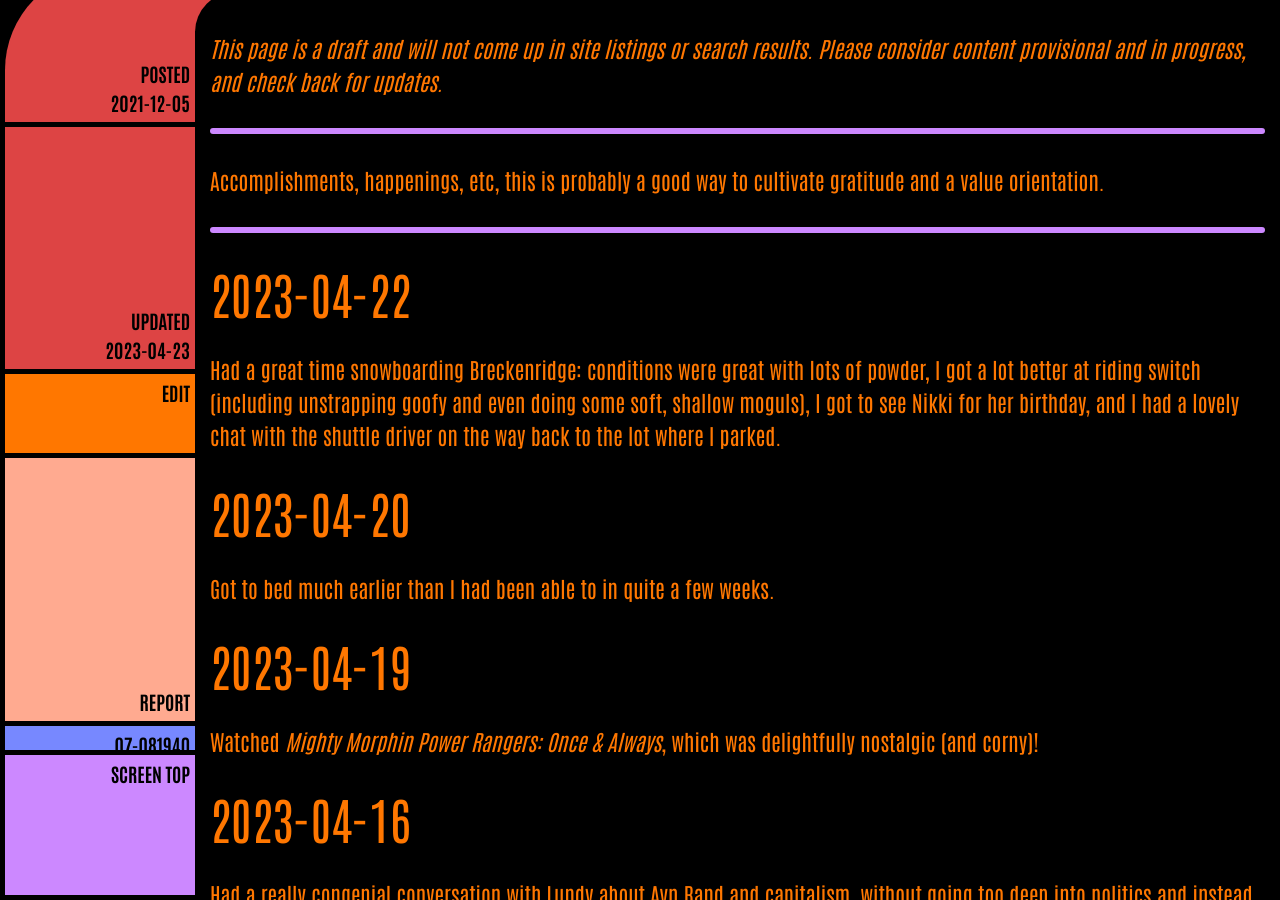
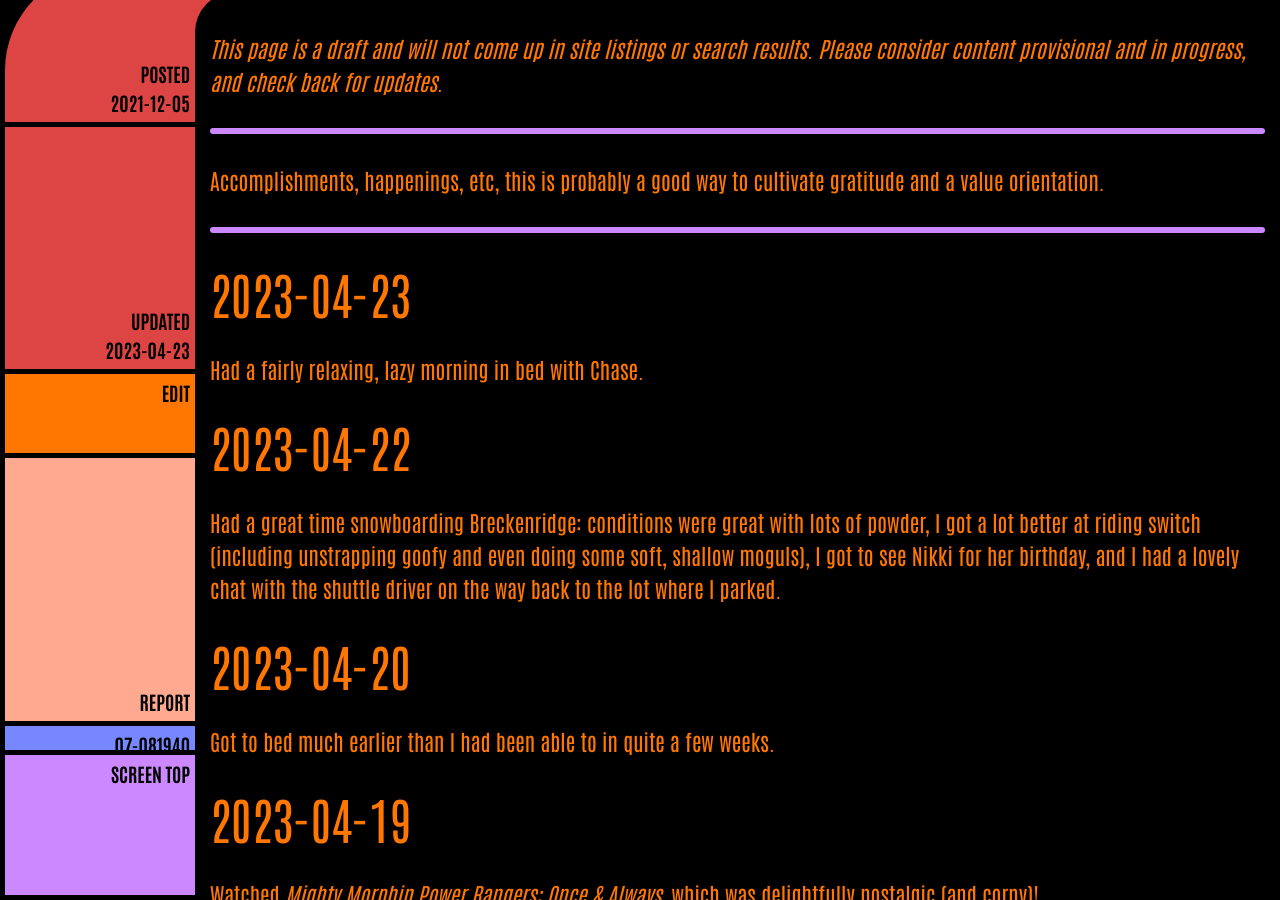
Before and after one commit to ArthurZey/arthurzey.github.io, a Jekyll site: the page built from _pages/one-good-thing.md, in a window 1280 px wide and 900 px high, scrolled down 333 px. Built offline with Jekyll 4.4.1, drawn with Linux system fonts in a browser that asks for light colours.

Commit message:
added 2023-04-23

```diff
--- a/_pages/one-good-thing.md
+++ b/_pages/one-good-thing.md
@@ -2,12 +2,15 @@
 title: One Good Thing
 description: "Accomplishments, happenings, etc, this is probably a good way to cultivate gratitude and a value orientation."
 date: "2021-12-05"
-last_modified_at: "2023-04-23T00:43:29+00:00"
+last_modified_at: "2023-04-23T21:37:39+00:00"
 tags:
   - happenings
   - draft
 sitemap: false
 ---
+
+## 2023-04-23
+Had a fairly relaxing, lazy morning in bed with Chase.
 
 ## 2023-04-22
 Had a great time snowboarding Breckenridge: conditions were great with lots of powder, I got a lot better at riding switch (including unstrapping goofy and even doing some soft, shallow moguls), I got to see Nikki for her birthday, and I had a lovely chat with the shuttle driver on the way back to the lot where I parked.
```
